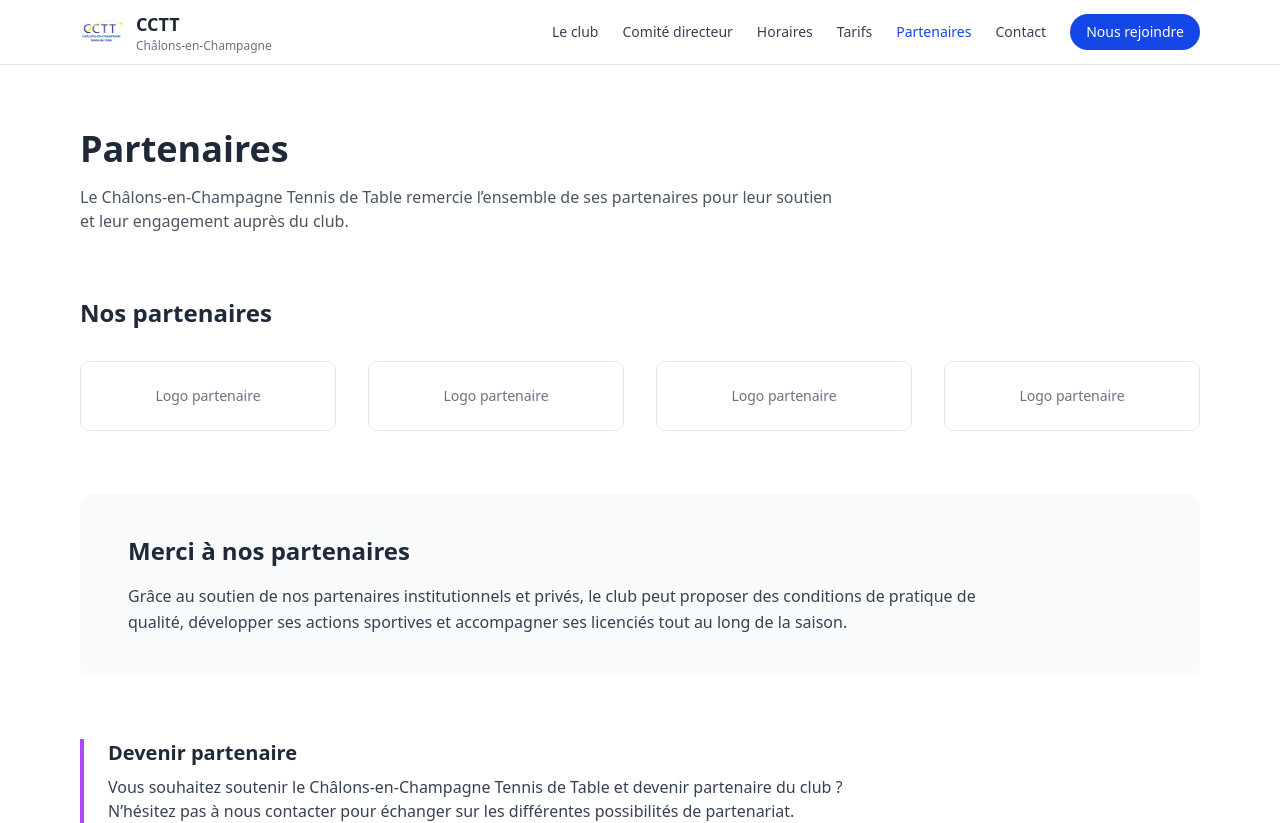
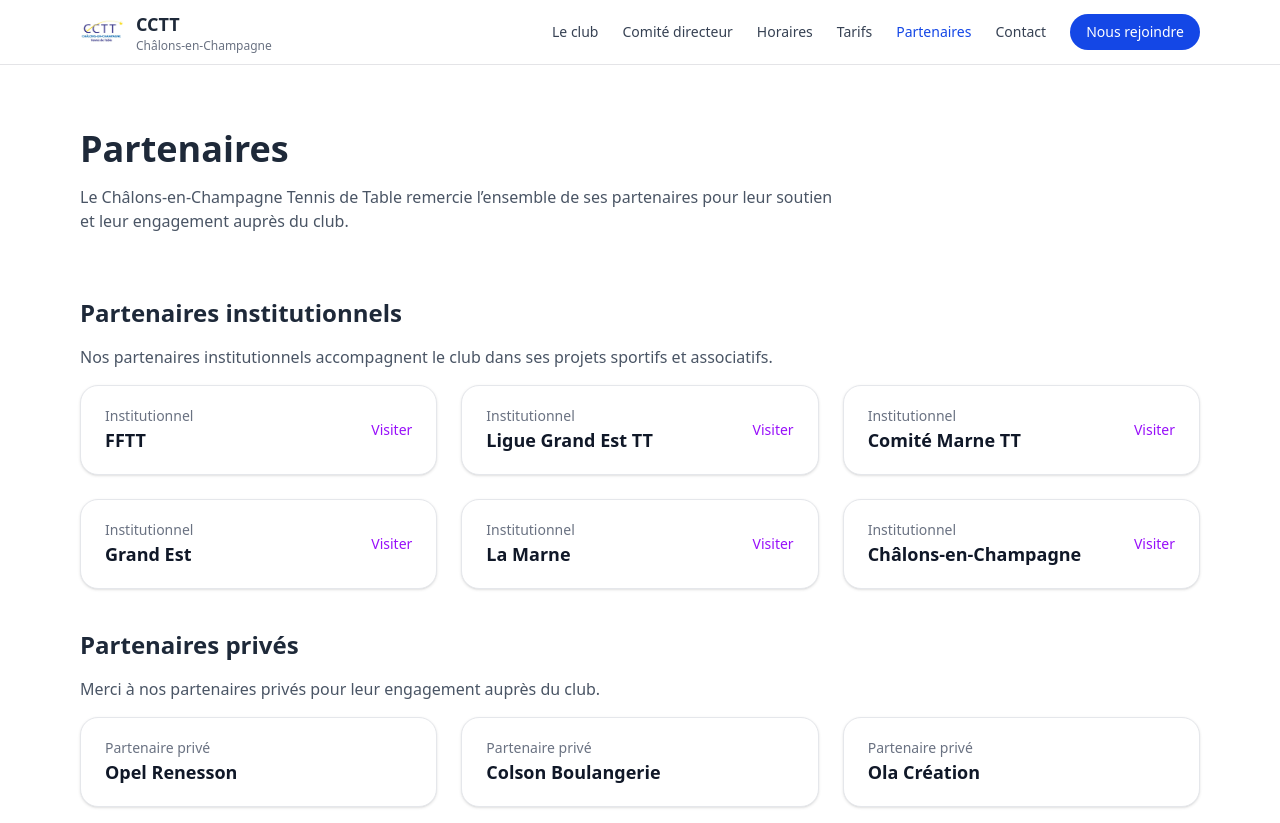
Before and after one commit to jesared/club-cctt, a Next.js app: page /partenaires in a window 1280 px wide. Shown: the top 823 px of the page. Built offline with nearby package versions, Linux system fonts and the light colour scheme.

Commit message:
Update partenaires page

```diff
--- a/app/partenaires/page.tsx
+++ b/app/partenaires/page.tsx
@@ -1,3 +1,23 @@
+const partenairesInstitutionnels = [
+  { nom: "FFTT", url: "https://www.fftt.com/" },
+  { nom: "Ligue Grand Est TT", url: "https://www.lgett.fr/accueil" },
+  { nom: "Comité Marne TT", url: "https://cd51tt.fr/" },
+  { nom: "Grand Est", url: "https://www.grandest.fr/" },
+  { nom: "La Marne", url: "https://www.marne.fr/" },
+  {
+    nom: "Châlons-en-Champagne",
+    url: "https://www.chalonsenchampagne.fr/ville",
+  },
+];
+
+const partenairesPrives = [
+  "Opel Renesson",
+  "Colson Boulangerie",
+  "Ola Création",
+  "Joola",
+  "Saint Alp",
+];
+
 export default function PartenairesPage() {
   return (
     <div className="max-w-6xl mx-auto px-4 py-16 space-y-16">
@@ -11,25 +31,53 @@ export default function PartenairesPage() {
       </header>
 
       {/* LISTE PARTENAIRES */}
-      <section>
-        <h2 className="text-2xl font-semibold mb-8">Nos partenaires</h2>
+      <section className="space-y-10">
+        <div className="space-y-4">
+          <h2 className="text-2xl font-semibold">Partenaires institutionnels</h2>
+          <p className="text-gray-600 max-w-3xl">
+            Nos partenaires institutionnels accompagnent le club dans ses
+            projets sportifs et associatifs.
+          </p>
+          <div className="grid gap-6 sm:grid-cols-2 lg:grid-cols-3">
+            {partenairesInstitutionnels.map((partenaire) => (
+              <a
+                key={partenaire.nom}
+                className="group flex items-center justify-between rounded-2xl border border-gray-200 bg-white px-6 py-5 shadow-sm transition hover:-translate-y-0.5 hover:border-purple-200 hover:shadow-md"
+                href={partenaire.url}
+                target="_blank"
+                rel="noreferrer"
+              >
+                <div>
+                  <p className="text-sm text-gray-500">Institutionnel</p>
+                  <p className="text-lg font-semibold text-gray-900">
+                    {partenaire.nom}
+                  </p>
+                </div>
+                <span className="text-sm font-medium text-purple-600 group-hover:text-purple-700">
+                  Visiter
+                </span>
+              </a>
+            ))}
+          </div>
+        </div>
 
-        <div className="grid grid-cols-2 sm:grid-cols-3 md:grid-cols-4 gap-8">
-          {/* PARTENAIRE */}
-          <div className="flex items-center justify-center border rounded-lg p-6 bg-white">
-            <span className="text-gray-500 text-sm">Logo partenaire</span>
-          </div>
-
-          <div className="flex items-center justify-center border rounded-lg p-6 bg-white">
-            <span className="text-gray-500 text-sm">Logo partenaire</span>
-          </div>
-
-          <div className="flex items-center justify-center border rounded-lg p-6 bg-white">
-            <span className="text-gray-500 text-sm">Logo partenaire</span>
-          </div>
-
-          <div className="flex items-center justify-center border rounded-lg p-6 bg-white">
-            <span className="text-gray-500 text-sm">Logo partenaire</span>
+        <div className="space-y-4">
+          <h2 className="text-2xl font-semibold">Partenaires privés</h2>
+          <p className="text-gray-600 max-w-3xl">
+            Merci à nos partenaires privés pour leur engagement auprès du club.
+          </p>
+          <div className="grid gap-6 sm:grid-cols-2 lg:grid-cols-3">
+            {partenairesPrives.map((partenaire) => (
+              <div
+                key={partenaire}
+                className="flex flex-col justify-between rounded-2xl border border-gray-200 bg-white px-6 py-5 shadow-sm"
+              >
+                <p className="text-sm text-gray-500">Partenaire privé</p>
+                <p className="text-lg font-semibold text-gray-900">
+                  {partenaire}
+                </p>
+              </div>
+            ))}
           </div>
         </div>
       </section>
```
